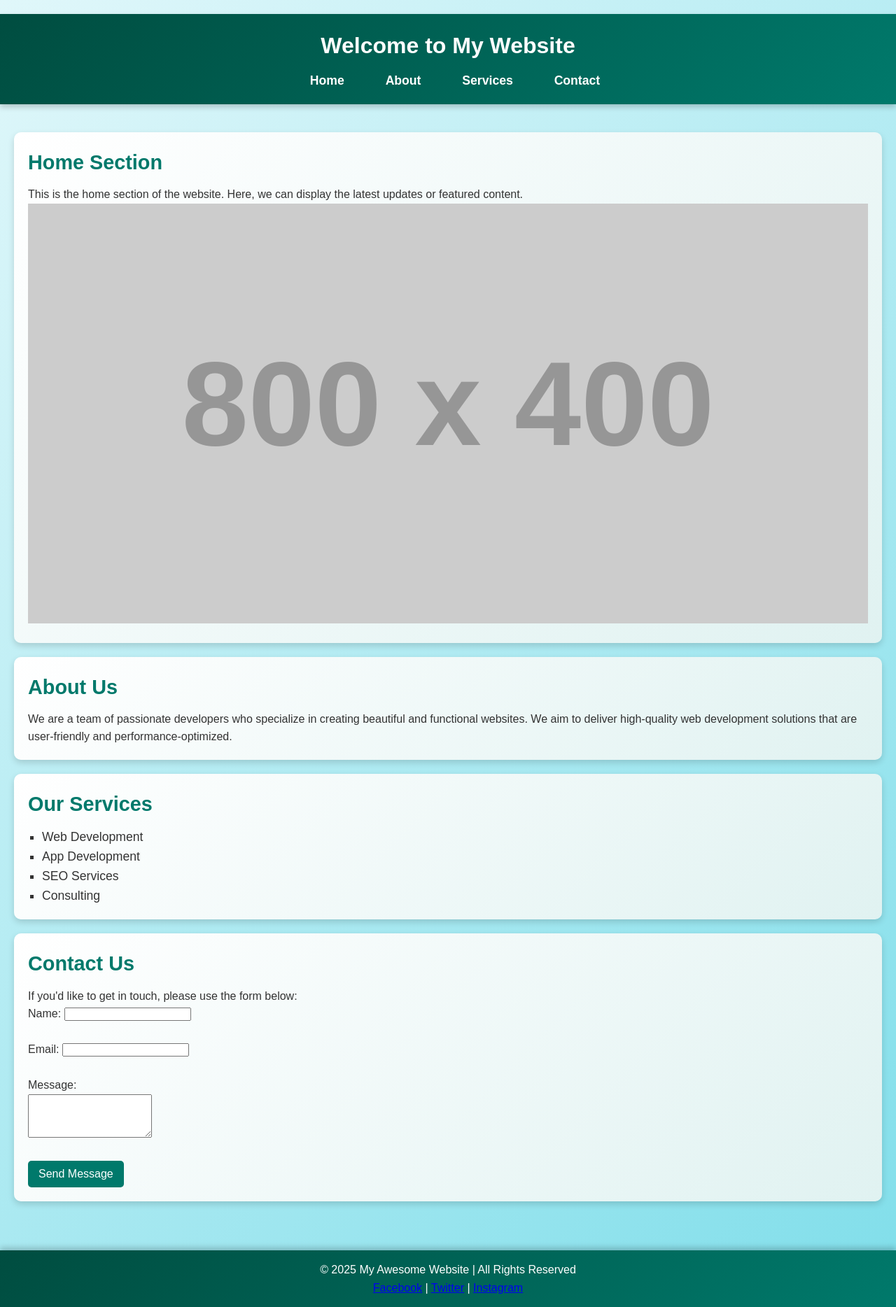
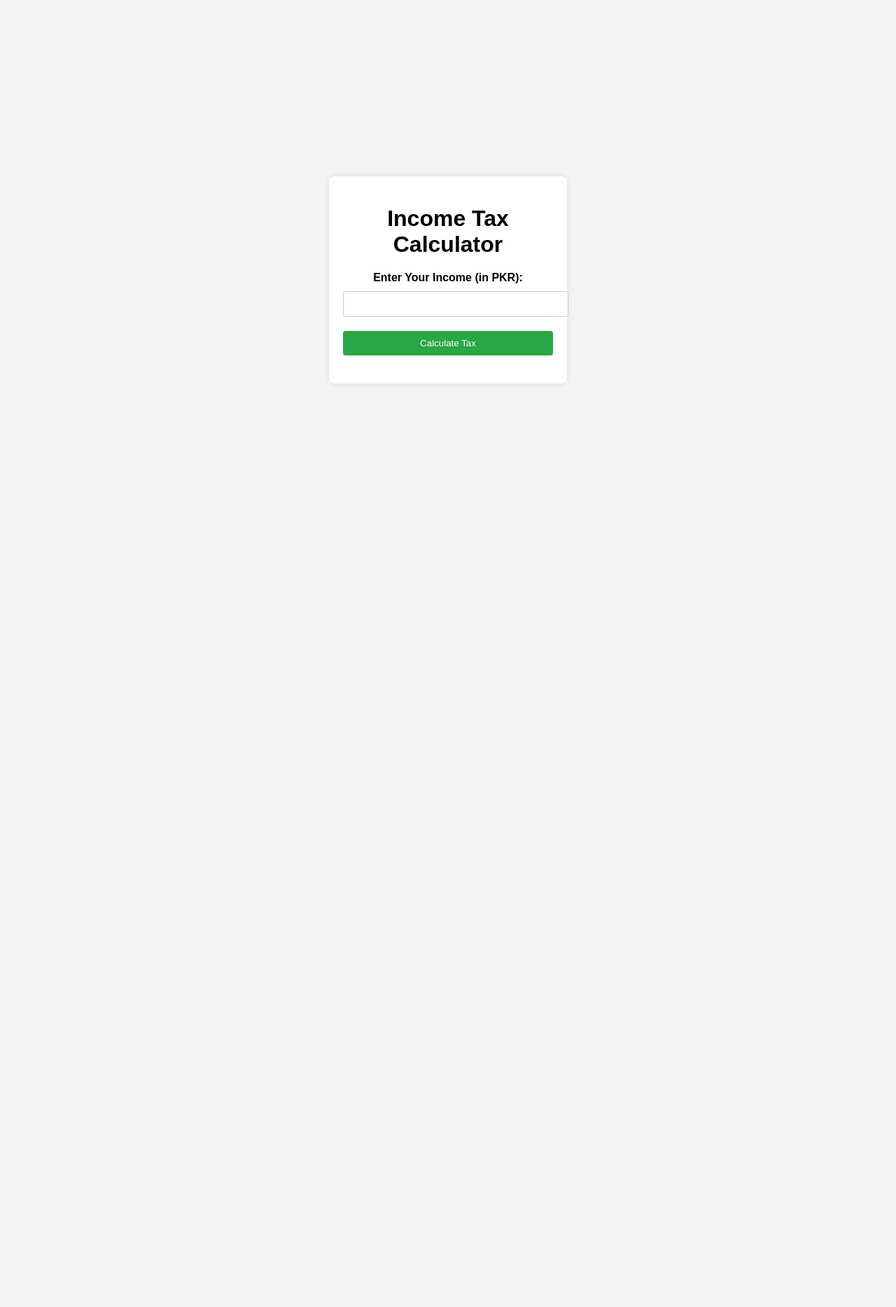
Before and after one commit to harsh-raj04/Tax-Calculator, a plain HTML site: page index.html in a window 1280 px wide. Shown: the whole page at 70% size. After the commit the page ends 800 px from the top, so only its background shows below. Drawn offline with Linux system fonts and the light colour scheme; placeholder pictures from the web are drawn by us.

Commit message:
Previous website has been deleted and new website tax calculator has been added

```diff
--- a/index.html
+++ b/index.html
@@ -3,72 +3,19 @@
 <head>
     <meta charset="UTF-8">
     <meta name="viewport" content="width=device-width, initial-scale=1.0">
-    <meta http-equiv="X-UA-Compatible" content="ie=edge">
-    <title>My Awesome Website</title>
-    <link rel="stylesheet" href="style.css">
+    <title>Tax Calculator</title>
+    <link rel="stylesheet" href="styles.css">
 </head>
 <body>
-
-    <header>
-        <h1>Welcome to My Website</h1>
-        <nav>
-            <ul>
-                <li><a href="#home">Home</a></li>
-                <li><a href="#about">About</a></li>
-                <li><a href="#services">Services</a></li>
-                <li><a href="#contact">Contact</a></li>
-            </ul>
-        </nav>
-    </header>
-
-    <main>
-        <section id="home">
-            <h2>Home Section</h2>
-            <p>This is the home section of the website. Here, we can display the latest updates or featured content.</p>
-            <img src="https://via.placeholder.com/800x400" alt="Placeholder Image" width="100%">
-        </section>
-
-        <section id="about">
-            <h2>About Us</h2>
-            <p>We are a team of passionate developers who specialize in creating beautiful and functional websites. We aim to deliver high-quality web development solutions that are user-friendly and performance-optimized.</p>
-        </section>
-
-        <section id="services">
-            <h2>Our Services</h2>
-            <ul>
-                <li>Web Development</li>
-                <li>App Development</li>
-                <li>SEO Services</li>
-                <li>Consulting</li>
-            </ul>
-        </section>
-
-        <section id="contact">
-            <h2>Contact Us</h2>
-            <p>If you'd like to get in touch, please use the form below:</p>
-            <form action="#" method="POST">
-                <label for="name">Name:</label>
-                <input type="text" id="name" name="name" required><br><br>
-
-                <label for="email">Email:</label>
-                <input type="email" id="email" name="email" required><br><br>
-
-                <label for="message">Message:</label><br>
-                <textarea id="message" name="message" rows="4" required></textarea><br><br>
-
-                <button type="submit">Send Message</button>
-            </form>
-        </section>
-    </main>
-
-    <footer>
-        <p>&copy; 2025 My Awesome Website | All Rights Reserved</p>
-        <div class="social-media">
-            <a href="https://facebook.com" target="_blank">Facebook</a> |
-            <a href="https://twitter.com" target="_blank">Twitter</a> |
-            <a href="https://instagram.com" target="_blank">Instagram</a>
-        </div>
-    </footer>
-
+    <div class="container">
+        <h1>Income Tax Calculator</h1>
+        <form id="taxForm">
+            <label for="income">Enter Your Income (in PKR):</label>
+            <input type="number" id="income" name="income" required>
+            <button type="submit">Calculate Tax</button>
+        </form>
+        <div id="result"></div>
+    </div>
+    <script src="script.js"></script>
 </body>
 </html>
--- /dev/null
+++ b/script.js
@@ -0,0 +1,18 @@
+document.getElementById('taxForm').addEventListener('submit', function(event) {
+    event.preventDefault();
+
+    const income = parseFloat(document.getElementById('income').value);
+    let tax = 0;
+
+    if (income <= 400000) {
+        tax = 0;
+    } else if (income > 400000 && income <= 1000000) {
+        tax = (income - 400000) * 0.10;
+    } else if (income > 1000000 && income <= 1500000) {
+        tax = 60000 + (income - 1000000) * 0.15;
+    } else if (income > 1500000) {
+        tax = 135000 + (income - 1500000) * 0.20;
+    }
+
+    document.getElementById('result').innerText = `Your Tax is: PKR ${tax.toFixed(2)}`;
+});
--- a/style.css
+++ /dev/null
@@ -1,124 +0,0 @@
-/* Reset default margins and padding */
-* {
-    margin: 0;
-    padding: 0;
-    box-sizing: border-box;
-}
-
-/* General body styling */
-body {
-    font-family: Arial, sans-serif;
-    line-height: 1.6;
-    background: linear-gradient(135deg, #e0f7fa, #80deea);
-    color: #333;
-    padding-top: 20px;
-}
-
-/* Header styling */
-header {
-    background: linear-gradient(135deg, #004d40, #00796b);
-    color: #fff;
-    padding: 20px 0;
-    text-align: center;
-    box-shadow: 0 4px 8px rgba(0, 0, 0, 0.2);
-}
-
-header h1 {
-    margin-bottom: 10px;
-    font-size: 2rem;
-}
-
-nav ul {
-    list-style: none;
-    padding: 0;
-}
-
-nav ul li {
-    display: inline-block;
-    margin: 0 15px;
-}
-
-nav ul li a {
-    color: #fff;
-    text-decoration: none;
-    font-weight: bold;
-    font-size: 1.1rem;
-    padding: 8px 12px;
-    border-radius: 5px;
-    transition: background 0.3s;
-}
-
-nav ul li a:hover {
-    background: rgba(255, 255, 255, 0.2);
-}
-
-/* Main content styling */
-main {
-    padding: 20px;
-    margin-top: 20px;
-}
-
-/* Section styling */
-section {
-    background: linear-gradient(135deg, #ffffff, #e0f2f1);
-    margin-bottom: 20px;
-    padding: 20px;
-    border-radius: 10px;
-    box-shadow: 0 4px 10px rgba(0, 0, 0, 0.15);
-    transition: transform 0.3s;
-}
-
-section:hover {
-    transform: scale(1.02);
-}
-
-h2 {
-    color: #00796b;
-    font-size: 1.8rem;
-    margin-bottom: 10px;
-}
-
-ul {
-    list-style-type: square;
-    margin-left: 20px;
-    font-size: 1.1rem;
-}
-
-/* Buttons */
-button {
-    background: #00796b;
-    color: #fff;
-    border: none;
-    padding: 10px 15px;
-    border-radius: 5px;
-    font-size: 1rem;
-    cursor: pointer;
-    transition: background 0.3s;
-}
-
-button:hover {
-    background: #004d40;
-}
-
-/* Footer styling */
-footer {
-    text-align: center;
-    background: linear-gradient(135deg, #004d40, #00796b);
-    color: #fff;
-    padding: 15px;
-    margin-top: 30px;
-    font-size: 1rem;
-    box-shadow: 0 -4px 8px rgba(0, 0, 0, 0.2);
-}
-
-/* Responsive design for smaller screens */
-@media (max-width: 768px) {
-    nav ul li {
-        display: block;
-        margin: 10px 0;
-    }
-
-    section {
-        padding: 15px;
-    }
-}
--- /dev/null
+++ b/styles.css
@@ -0,0 +1,56 @@
+body {
+    font-family: Arial, sans-serif;
+    background-color: #f4f4f4;
+    display: flex;
+    justify-content: center;
+    align-items: center;
+    height: 100vh;
+    margin: 0;
+}
+
+.container {
+    background-color: #fff;
+    padding: 20px;
+    border-radius: 8px;
+    box-shadow: 0 0 10px rgba(0, 0, 0, 0.1);
+    width: 300px;
+    text-align: center;
+}
+
+h1 {
+    margin-bottom: 20px;
+}
+
+label {
+    display: block;
+    margin-bottom: 10px;
+    font-weight: bold;
+}
+
+input {
+    width: 100%;
+    padding: 10px;
+    margin-bottom: 20px;
+    border: 1px solid #ccc;
+    border-radius: 4px;
+}
+
+button {
+    width: 100%;
+    padding: 10px;
+    background-color: #28a745;
+    color: #fff;
+    border: none;
+    border-radius: 4px;
+    cursor: pointer;
+}
+
+button:hover {
+    background-color: #218838;
+}
+
+#result {
+    margin-top: 20px;
+    font-size: 18px;
+    font-weight: bold;
+}
```
Also changed, not shown: file.txt (deleted), index.txt (deleted).
